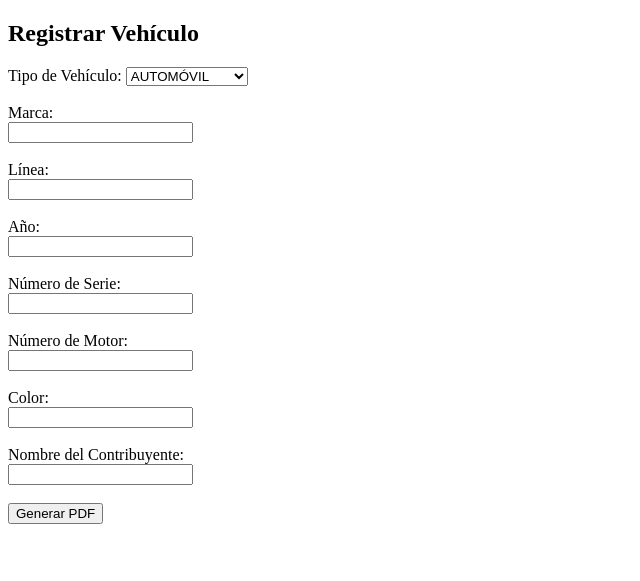
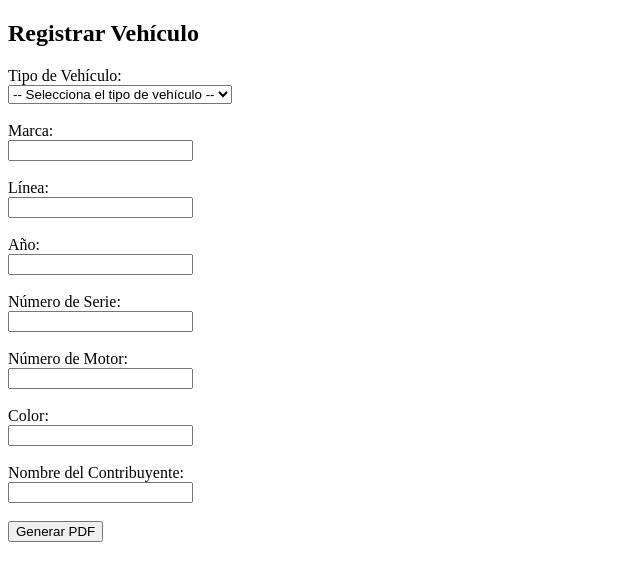
Before and after one commit to Gsr1989/Los-6, a Flask app: page / in a window 1280 px wide. Shown: the top 581 px of the page, without its empty margins (0-640 px from the left). Run offline with Flask 3, Linux system fonts and the light colour scheme.

Commit message:
Update formulario.html

```diff
--- a/templates/formulario.html
+++ b/templates/formulario.html
@@ -8,13 +8,14 @@
 <body>
     <h2>Registrar Vehículo</h2>
     <form method="POST" autocomplete="off">
-        <label>Tipo de Vehículo:</label>
-        <select name="tipo_vehiculo" required>
-            <option value="AUTOMÓVIL">AUTOMÓVIL</option>
+        <label>Tipo de Vehículo:</label><br>
+        <select name="tipo_vehiculo" required autocomplete="off">
+            <option value="">-- Selecciona el tipo de vehículo --</option>
+            <option value="AUTOMOVIL">AUTOMÓVIL</option>
             <option value="MOTOCICLETA">MOTOCICLETA</option>
             <option value="CAMIONETA">CAMIONETA</option>
             <option value="REMOLQUE">REMOLQUE</option>
-            <option value="OFICINA MÓVIL">OFICINA MÓVIL</option>
+            <option value="OFICINA MOVIL">OFICINA MÓVIL</option>
         </select><br><br>
 
         <label>Marca:</label><br>
```
